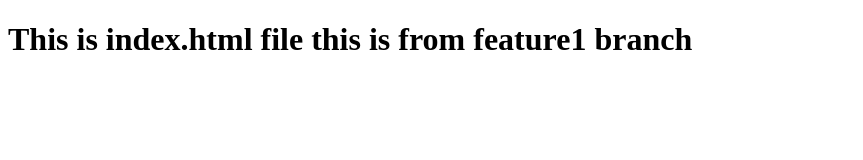
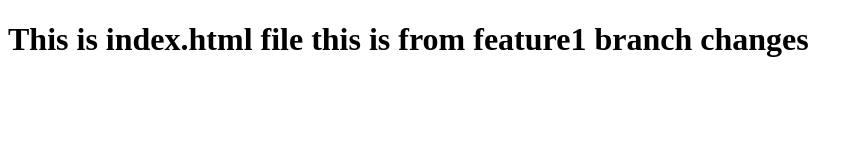
Before and after one commit to 08042004Aditysingh/gitclass2.0, a plain HTML site: page index.html in a window 1280 px wide. Shown: the whole page, without its empty margins (0-863 px from the left). Drawn offline with Linux system fonts and the light colour scheme.

Commit message:
merge conflicts

```diff
--- a/index.html
+++ b/index.html
@@ -8,7 +8,7 @@
 <body>
     <h1>
         This is index.html file
-        this is from feature1 branch
+        this is from feature1 branch changes
     </h1>
 </body>
 </html>
```
